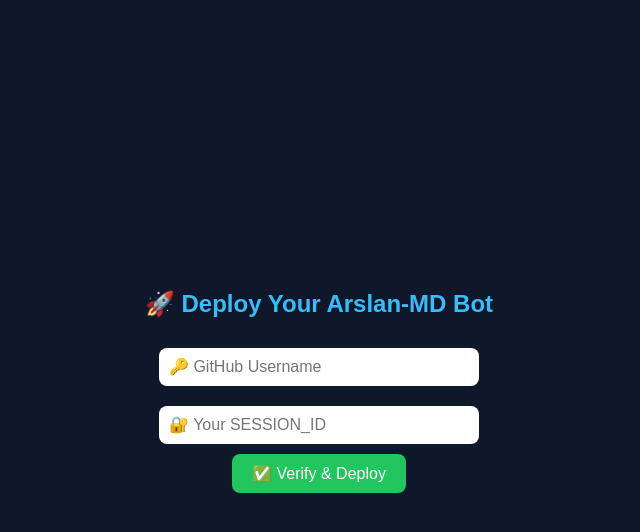
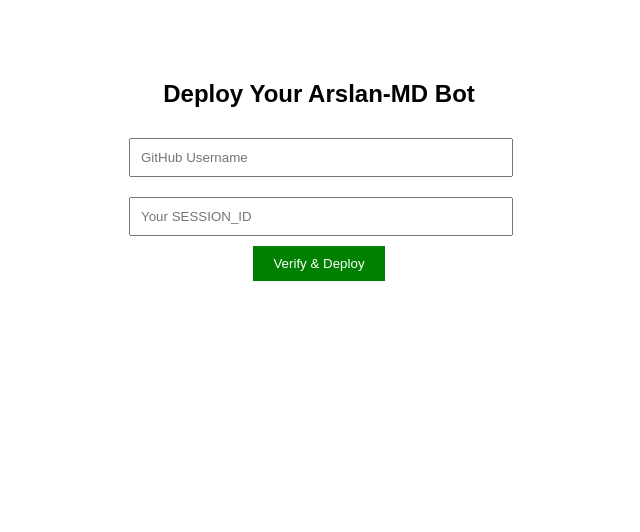
Before and after one commit to Arslan-MD/arslan-md-hosting, a website: page index.html in a window 1280 px wide. Shown: the whole page, without its empty margins (321-961 px from the left). Drawn offline with Linux system fonts and the light colour scheme.

Commit message:
Update index.html

```diff
--- a/index.html
+++ b/index.html
@@ -1,68 +1,37 @@
 <!DOCTYPE html>
-<html lang="en">
+<html>
 <head>
-  <meta charset="UTF-8">
   <title>Deploy Arslan-MD Bot</title>
   <style>
     body {
-      font-family: Arial, sans-serif;
-      background: #0f172a;
-      color: #fff;
-      display: flex;
-      flex-direction: column;
-      align-items: center;
-      justify-content: center;
-      height: 100vh;
-      margin: 0;
+      font-family: Arial;
+      max-width: 400px;
+      margin: 80px auto;
+      text-align: center;
     }
-
-    h2 {
-      margin-bottom: 20px;
-      color: #38bdf8;
-    }
-
     input {
       padding: 10px;
-      width: 300px;
-      margin: 10px 0;
-      border: none;
-      border-radius: 8px;
-      outline: none;
-      font-size: 16px;
+      margin: 10px;
+      width: 90%;
     }
-
     button {
       padding: 10px 20px;
-      background-color: #22c55e;
+      background-color: green;
+      color: white;
       border: none;
-      border-radius: 8px;
-      color: white;
-      font-size: 16px;
-      cursor: pointer;
-      transition: background 0.3s ease;
     }
-
-    button:hover {
-      background-color: #16a34a;
-    }
-
-    #result {
+    a {
+      display: block;
       margin-top: 20px;
-      font-size: 16px;
-      color: #facc15;
-    }
-
-    a {
-      color: #4ade80;
       font-weight: bold;
     }
   </style>
 </head>
 <body>
-  <h2>🚀 Deploy Your Arslan-MD Bot</h2>
-  <input id="username" placeholder="🔑 GitHub Username" />
-  <input id="session" placeholder="🔐 Your SESSION_ID" />
-  <button onclick="deploy()">✅ Verify & Deploy</button>
+  <h2>Deploy Your Arslan-MD Bot</h2>
+  <input id="username" placeholder="GitHub Username" />
+  <input id="session" placeholder="Your SESSION_ID" />
+  <button onclick="deploy()">Verify & Deploy</button>
   <p id="result"></p>
 
   <script>
@@ -71,11 +40,11 @@
       const session = document.getElementById("session").value.trim();
 
       if (!username || !session) {
-        document.getElementById("result").innerText = "❌ Please fill in both fields.";
+        document.getElementById("result").innerText = "⚠️ Please enter both fields!";
         return;
       }
 
-      const res = await fetch("https://arslan-render-server.onrender.com/verify", {
+      const res = await fetch("https://arslan-md-hosting-free-vps.onrender.com/verify", {
         method: "POST",
         headers: { "Content-Type": "application/json" },
         body: JSON.stringify({ githubUsername: username, sessionId: session })
@@ -84,9 +53,9 @@
       const data = await res.json();
       if (data.deploy_link) {
         document.getElementById("result").innerHTML =
-          `<a href="${data.deploy_link}" target="_blank">🚀 Click here to Deploy Bot</a>`;
+          `<a href="${data.deploy_link}" target="_blank">🚀 Click to Deploy</a>`;
       } else {
-        document.getElementById("result").innerText = data.error || "❌ Unknown error occurred.";
+        document.getElementById("result").innerText = data.error || "❌ Unknown error.";
       }
     }
   </script>
```
